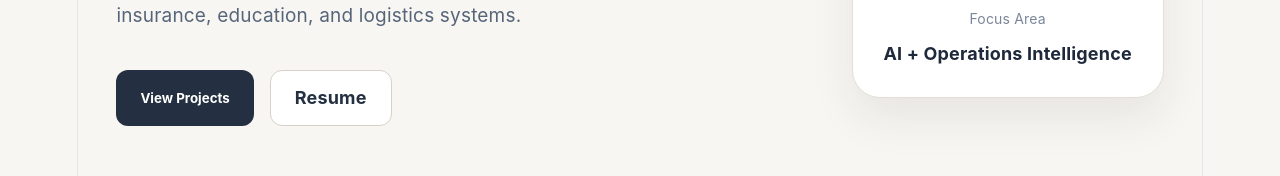
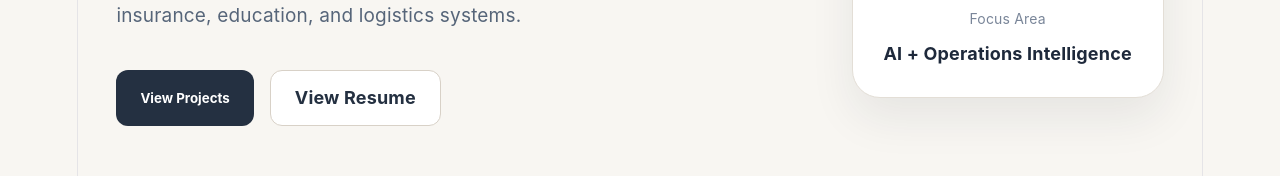
Before and after one commit to ChiayuuW/portfolio, a React (Vite) app: page / in a window 1280 px wide. Shown: the part 552-728 px from the top of the page. Built offline with nearby package versions, Linux system fonts and the light colour scheme; a web font is replaced by a local one.

Commit message:
Add resume PDF

```diff
--- a/index.html
+++ b/index.html
@@ -2,7 +2,6 @@
 <html lang="en">
   <head>
     <meta charset="UTF-8" />
-    <link rel="icon" type="image/svg+xml" href="/favicon.svg" />
     <link href="https://fonts.cdnfonts.com/css/satoshi" rel="stylesheet">
     <meta name="viewport" content="width=device-width, initial-scale=1.0" />
     <title>chia-yu-portfolio</title>
--- a/src/App.jsx
+++ b/src/App.jsx
@@ -807,7 +807,7 @@
               target="_blank"
               rel="noreferrer"
             >
-              Resume
+              View Resume
             </a>
           </div>
         </div>
```
Also changed, not shown: 1 other file (tests, documents, lock files or other folders).
